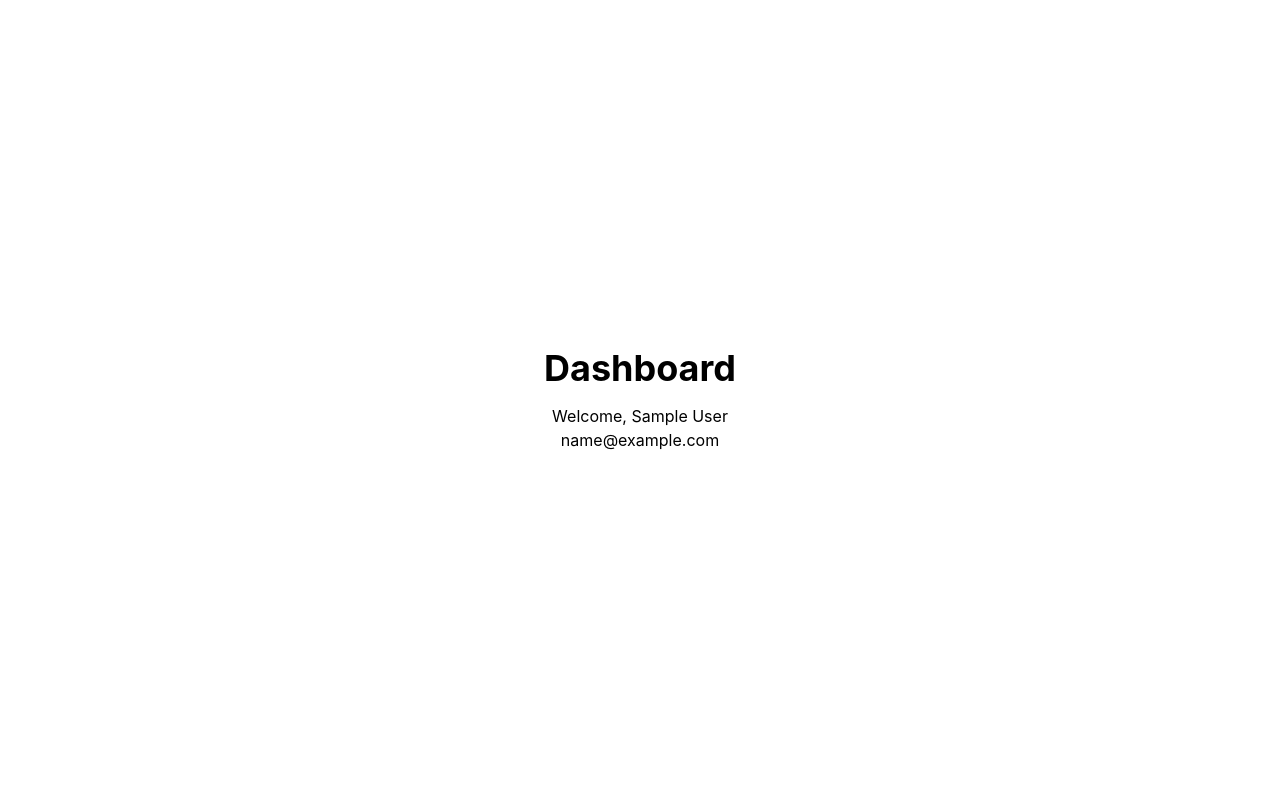
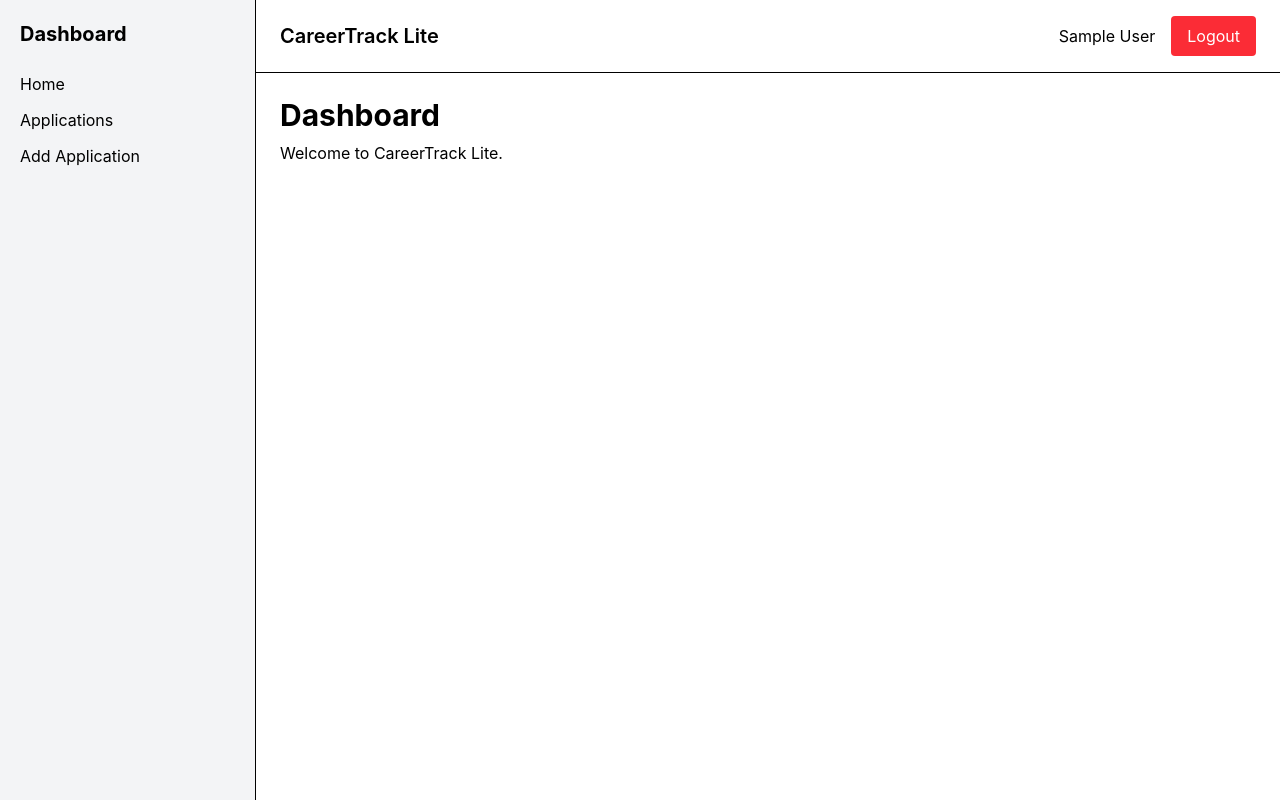
Before and after one commit to TanijRoy1/careertrack-lite, a React (Vite) app in the folder client/: page /dashboard in a window 1280 px wide. Built offline with nearby package versions, Linux system fonts and the light colour scheme; no server answers; sample sign-in values are in the browser's storage.

Commit message:
feat(client): create dashboard layout and protected application routes

```diff
--- /dev/null
+++ b/client/src/components/dashboard/DashboardNavbar.tsx
@@ -0,0 +1,26 @@
+import useAuth from "../../hooks/useAuth";
+
+const DashboardNavbar = () => {
+  const { user, logout } = useAuth();
+
+  return (
+    <header className="flex items-center justify-between border-b bg-white px-6 py-4">
+      <h1 className="text-xl font-semibold">
+        CareerTrack Lite
+      </h1>
+
+      <div className="flex items-center gap-4">
+        <span>{user?.name}</span>
+
+        <button
+          onClick={logout}
+          className="rounded bg-red-500 px-4 py-2 text-white"
+        >
+          Logout
+        </button>
+      </div>
+    </header>
+  );
+};
+
+export default DashboardNavbar;
--- /dev/null
+++ b/client/src/components/dashboard/DashboardSidebar.tsx
@@ -0,0 +1,27 @@
+import { NavLink } from "react-router";
+
+const DashboardSidebar = () => {
+  return (
+    <aside className="w-64 border-r bg-gray-100 p-5">
+      <h2 className="mb-6 text-xl font-bold">
+        Dashboard
+      </h2>
+
+      <nav className="flex flex-col gap-3">
+        <NavLink to="/dashboard">
+          Home
+        </NavLink>
+
+        <NavLink to="/applications">
+          Applications
+        </NavLink>
+
+        <NavLink to="/applications/new">
+          Add Application
+        </NavLink>
+      </nav>
+    </aside>
+  );
+};
+
+export default DashboardSidebar;
--- /dev/null
+++ b/client/src/layouts/DashboardLayout.tsx
@@ -0,0 +1,22 @@
+import { Outlet } from "react-router";
+
+import DashboardNavbar from "../components/dashboard/DashboardNavbar";
+import DashboardSidebar from "../components/dashboard/DashboardSidebar";
+
+const DashboardLayout = () => {
+  return (
+    <div className="flex min-h-screen">
+      <DashboardSidebar />
+
+      <div className="flex flex-1 flex-col">
+        <DashboardNavbar />
+
+        <main className="flex-1 p-6">
+          <Outlet />
+        </main>
+      </div>
+    </div>
+  );
+};
+
+export default DashboardLayout;
--- /dev/null
+++ b/client/src/pages/Application/AddApplication.tsx
@@ -0,0 +1,5 @@
+const AddApplication = () => {
+  return <h1 className="text-3xl font-bold">Add Application</h1>;
+};
+
+export default AddApplication;
--- /dev/null
+++ b/client/src/pages/Application/EditApplication.tsx
@@ -0,0 +1,5 @@
+const EditApplication = () => {
+  return <h1 className="text-3xl font-bold">Edit Application</h1>;
+};
+
+export default EditApplication;
--- /dev/null
+++ b/client/src/pages/Dashboard/Applications.tsx
@@ -0,0 +1,9 @@
+const Applications = () => {
+  return (
+    <h1 className="text-3xl font-bold">
+      Applications
+    </h1>
+  );
+};
+
+export default Applications;
--- /dev/null
+++ b/client/src/pages/Dashboard/DashboardHome.tsx
@@ -0,0 +1,15 @@
+const DashboardHome = () => {
+  return (
+    <div>
+      <h1 className="text-3xl font-bold">
+        Dashboard
+      </h1>
+
+      <p className="mt-2">
+        Welcome to CareerTrack Lite.
+      </p>
+    </div>
+  );
+};
+
+export default DashboardHome;
```
Also changed, not shown: client/src/routes/router.tsx (+24 -3 lines).
